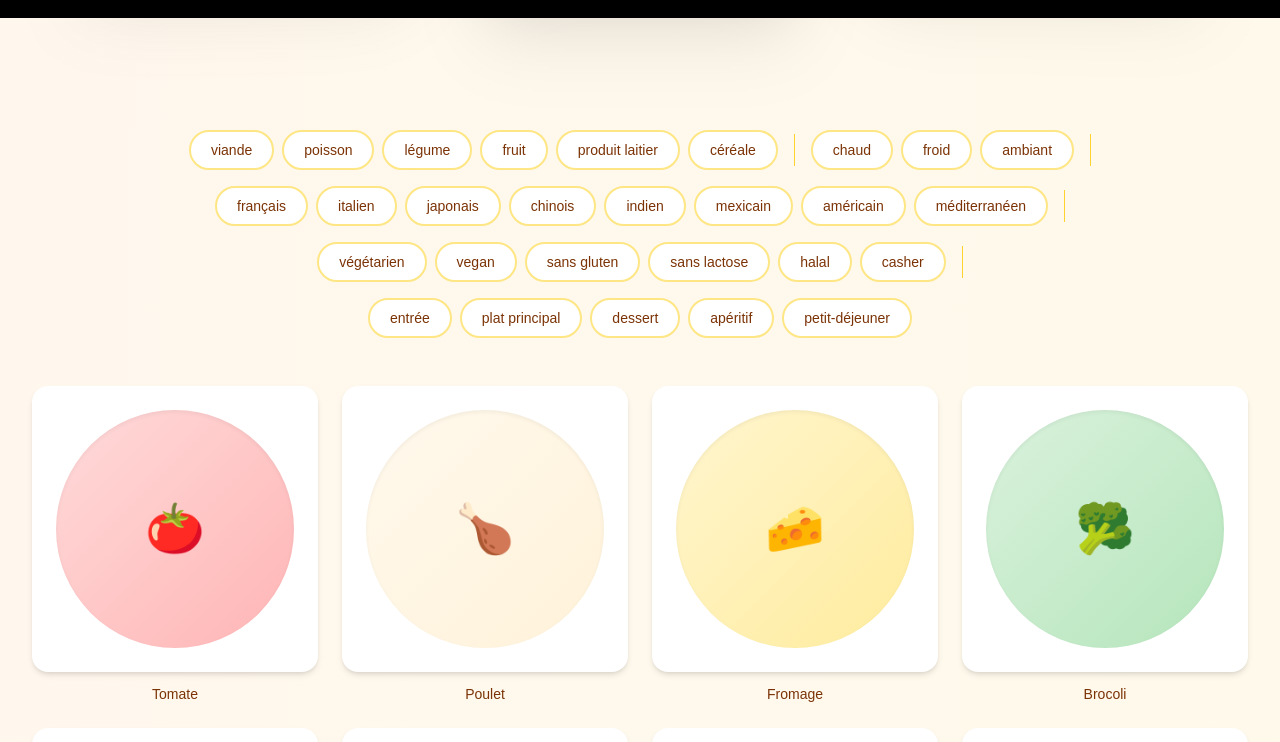
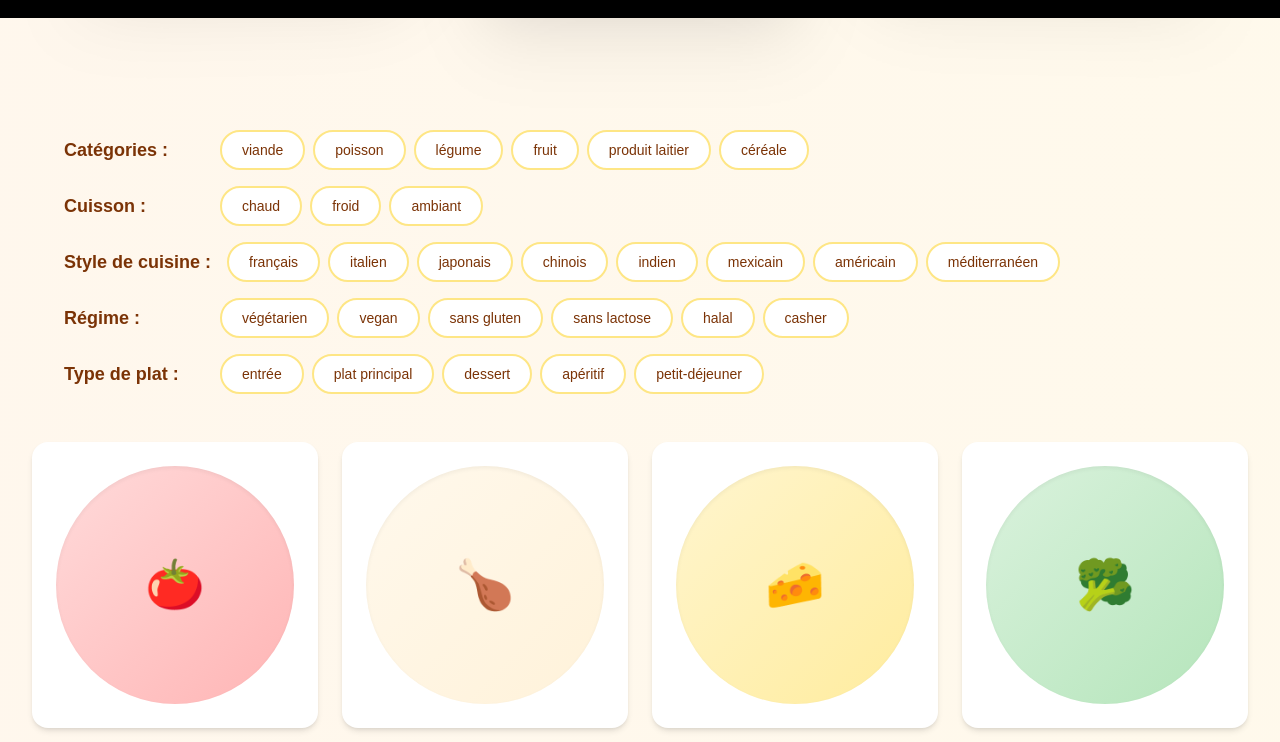
Before and after one commit to Quanghng/dreamdish, a Next.js app: page / in a window 1280 px wide. Shown: the part 1220-1962 px from the top of the page. Built offline with nearby package versions, Linux system fonts and the light colour scheme.

Commit message:
tags filters

```diff
--- a/app/components/FilterBar.tsx
+++ b/app/components/FilterBar.tsx
@@ -34,8 +34,10 @@ export default function FilterBar({ onFilterChange }: FilterBarProps) {
   };
 
   return (
-    <div className="flex flex-wrap items-center justify-center gap-4 px-8">
+    <div className="space-y-4 px-8">
       {/* Catégories */}
+      <div className="flex items-center gap-4">
+        <h3 className="text-lg font-semibold text-amber-900 min-w-[140px]">Catégories :</h3>
         <div className="flex flex-wrap gap-2">
           <FilterChip label="viande" />
           <FilterChip label="poisson" />
@@ -44,19 +46,21 @@ export default function FilterBar({ onFilterChange }: FilterBarProps) {
           <FilterChip label="produit laitier" />
           <FilterChip label="céréale" />
         </div>
+      </div>
 
-      <div className="h-8 w-px bg-amber-300" />
-
-      {/* Température */}
+      {/* Cuisson */}
+      <div className="flex items-center gap-4">
+        <h3 className="text-lg font-semibold text-amber-900 min-w-[140px]">Cuisson :</h3>
         <div className="flex flex-wrap gap-2">
           <FilterChip label="chaud" />
           <FilterChip label="froid" />
           <FilterChip label="ambiant" />
         </div>
-
-      <div className="h-8 w-px bg-amber-300" />
+      </div>
 
       {/* Style de cuisine */}
+      <div className="flex items-center gap-4">
+        <h3 className="text-lg font-semibold text-amber-900 min-w-[140px]">Style de cuisine :</h3>
         <div className="flex flex-wrap gap-2">
           <FilterChip label="français" />
           <FilterChip label="italien" />
@@ -67,10 +71,11 @@ export default function FilterBar({ onFilterChange }: FilterBarProps) {
           <FilterChip label="américain" />
           <FilterChip label="méditerranéen" />
         </div>
-
-      <div className="h-8 w-px bg-amber-300" />
+      </div>
 
       {/* Régime alimentaire */}
+      <div className="flex items-center gap-4">
+        <h3 className="text-lg font-semibold text-amber-900 min-w-[140px]">Régime :</h3>
         <div className="flex flex-wrap gap-2">
           <FilterChip label="végétarien" />
           <FilterChip label="vegan" />
@@ -79,10 +84,11 @@ export default function FilterBar({ onFilterChange }: FilterBarProps) {
           <FilterChip label="halal" />
           <FilterChip label="casher" />
         </div>
-
-      <div className="h-8 w-px bg-amber-300" />
+      </div>
 
       {/* Type de plat */}
+      <div className="flex items-center gap-4">
+        <h3 className="text-lg font-semibold text-amber-900 min-w-[140px]">Type de plat :</h3>
         <div className="flex flex-wrap gap-2">
           <FilterChip label="entrée" />
           <FilterChip label="plat principal" />
@@ -91,5 +97,6 @@ export default function FilterBar({ onFilterChange }: FilterBarProps) {
           <FilterChip label="petit-déjeuner" />
         </div>
       </div>
+    </div>
   );
 }
```
Lines whose indentation alone changed are shown as unchanged.
